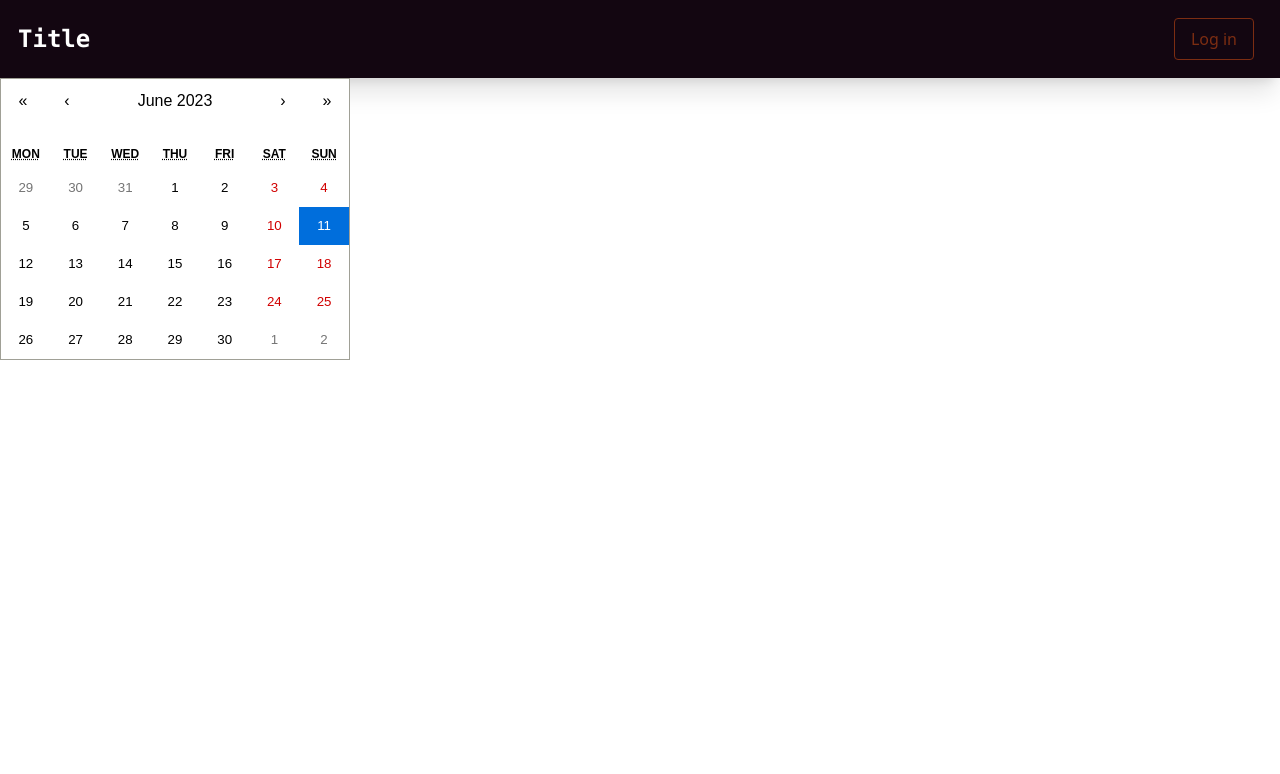
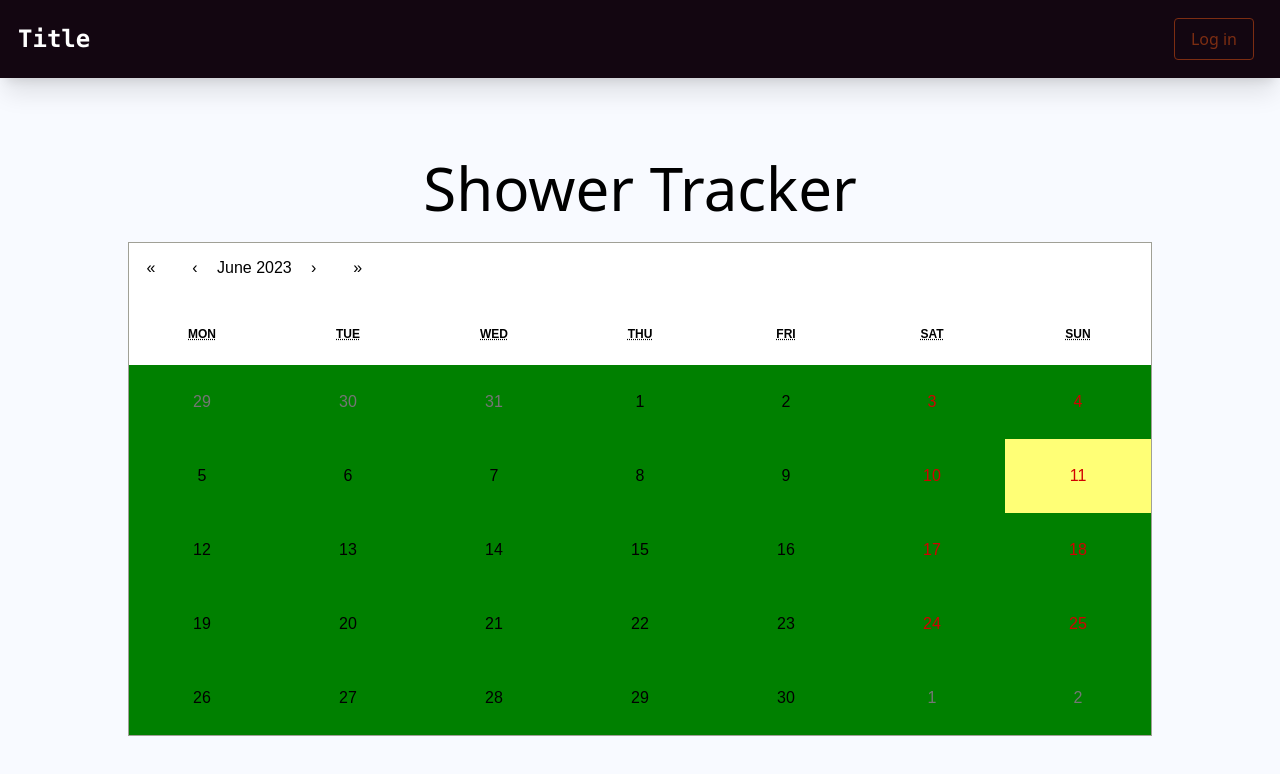
Before and after one commit to edisonqu/jamhacks-7, a React (Create React App) app: page / in a window 1280 px wide. Shown: the top 774 px of the page. Built offline with nearby package versions, Linux system fonts and the light colour scheme.

Commit message:
track/upload page

```diff
--- a/src/index.css
+++ b/src/index.css
@@ -1,3 +1,7 @@
 @tailwind base;
 @tailwind components;
 @tailwind utilities;
+
+body {
+  background-color: #f8faff
+}
--- a/src/pages/Home.js
+++ b/src/pages/Home.js
@@ -1,14 +1,23 @@
 import React from 'react'
 import { useState } from 'react'
 import Calendar from 'react-calendar';
-import 'react-calendar/dist/Calendar.css';
+import './page-styles/Home.css'
 
 const Home = () => {
-    const [value, onChange] = useState(new Date());
+
+    const [date, setDate] = useState(new Date());
+    const onChange = date => {
+        setDate(date)
+    }
+
   return (
     <div>
-
-         <Calendar onChange={onChange} value={value} />
+        <div className='w-full flex flex-col items-center justify-center h-full mt-20'>
+            <h1 className='text-6xl mb-6'>Shower Tracker</h1>
+            <Calendar onChange={onChange} className=''/>
+            <p>{date.toString}</p>
+            <p></p>
+         </div>
 
     </div>
   )
--- a/src/pages/Track.js
+++ b/src/pages/Track.js
@@ -1,8 +1,61 @@
 import React from 'react'
+import { useState } from 'react'
+import Check from '../pictures/check.png'
 
 const Track = () => {
+    const [selectedFile, setSelectedFile] = useState();
+	const [isFilePicked, setIsFilePicked] = useState(false);
+
+    const changeHandler = (event) => {
+		setSelectedFile(event.target.files[0]);
+		setIsFilePicked(true);
+	};
+
+	const handleSubmission = () => {
+	};
+
   return (
-    <div>Track</div>
+    <div>
+        <div className='bg-gray-100 mx-60 mt-20 rounded-3xl flex flex-col justify-between shadow-2xl' style={{ height: 550}}>
+            <div className='flex justify-between mx-20 mt-10'>
+                <div>
+                    <h1 className='text-3xl text-blue-700 font-semibold'>Upload</h1>
+                    <h2 className='text-blue-300 text-xl'>A picture of yourself <br /> after the shower</h2>
+                </div>
+                <div>
+
+                    <input type="file" name="file" onChange={changeHandler} />
+                    {isFilePicked ? (
+                        <div>
+                            <p>Filename: {selectedFile.name}</p>
+                            <p>Filetype: {selectedFile.type}</p>
+                            <p>Size in bytes: {selectedFile.size}</p>
+                            <p>
+                                lastModifiedDate:{' '}
+                                {selectedFile.lastModifiedDate.toLocaleDateString()}
+                            </p>
+                        </div>
+                    ) : (
+                        <p>Select a file to show details</p>
+                    )}
+			<div>
+				<button onClick={handleSubmission}>Submit</button>
+			</div>
+                </div>
+            </div>
+            <div className='bg-blue-300 w-full h-1'></div>
+            <div className='flex justify-between mx-20 mb-20'>
+                <div>
+                    <img src={Check}></img>
+
+                </div>
+                <div>
+                    <h1 className='text-3xl text-blue-700 font-semibold'>Verify</h1>
+                    <h2 className='text-blue-300 text-xl'>When the photo is verified <br /> you will be verified for the day</h2>
+                </div>
+            </div>
+        </div>
+    </div>
   )
 }
 
--- /dev/null
+++ b/src/pages/page-styles/Home.css
@@ -0,0 +1,124 @@
+
+
+
+
+
+.react-calendar {
+    width: 80%;
+    max-width: 100%;
+    background: white;
+    border: 1px solid #a0a096;
+    font-family: Arial, Helvetica, sans-serif;
+    line-height: 3.125em;
+}
+.react-calendar--doubleView {
+    width: 700px;
+}
+.react-calendar--doubleView .react-calendar__viewContainer {
+    display: flex;
+    margin: -0.5em;
+}
+.react-calendar--doubleView .react-calendar__viewContainer > * {
+    width: 50%;
+    margin: 0.5em;
+}
+.react-calendar,
+.react-calendar *,
+.react-calendar *:before,
+.react-calendar *:after {
+    -moz-box-sizing: border-box;
+    -webkit-box-sizing: border-box;
+    box-sizing: border-box;
+}
+.react-calendar button {
+    margin: 0;
+    border: 0;
+    outline: none;
+}
+.react-calendar button:enabled:hover {
+    cursor: pointer;
+}
+.react-calendar__navigation {
+    height: 44px;
+    margin-bottom: 1em;
+}
+.react-calendar__navigation button {
+    min-width: 44px;
+    background: none;
+}
+.react-calendar__navigation button:enabled:hover,
+.react-calendar__navigation button:enabled:focus {
+    background-color: #e6e6e6;
+}
+.react-calendar__navigation button[disabled] {
+    background-color: #f0f0f0;
+}
+.react-calendar__month-view__weekdays {
+    text-align: center;
+    text-transform: uppercase;
+    font-weight: bold;
+    font-size: 0.75em;
+}
+.react-calendar__month-view__weekdays__weekday {
+    padding: 0.5em;
+}
+.react-calendar__month-view__weekNumbers {
+    font-weight: bold;
+}
+.react-calendar__month-view__weekNumbers .react-calendar__tile {
+    display: flex;
+    align-items: center;
+    justify-content: center;
+    font-size: 0.75em;
+    padding: calc(0.75em / 0.75) calc(0.5em / 0.75);
+}
+.react-calendar__month-view__days__day--weekend {
+    color: #d10000;
+}
+.react-calendar__month-view__days__day--neighboringMonth {
+    color: #757575;
+}
+.react-calendar__year-view .react-calendar__tile,
+.react-calendar__decade-view .react-calendar__tile,
+.react-calendar__century-view .react-calendar__tile {
+    padding: 2em 0.5em;
+}
+.react-calendar__tile {
+    max-width: 100%;
+    text-align: center;
+    padding: 0.75em 0.5em;
+    background: none;
+    background: green;
+}
+.react-calendar__tile:disabled {
+    background-color: #f0f0f0;
+}
+.react-calendar__tile:enabled:hover,
+.react-calendar__tile:enabled:focus {
+    background-color: #e6e6e6;
+}
+.react-calendar__tile--now {
+    background: #ffff76;
+}
+.react-calendar__tile--now:enabled:hover,
+.react-calendar__tile--now:enabled:focus {
+    background: #ffffa9;
+}
+.react-calendar__tile--hasActive {
+    background: #76baff;
+}
+.react-calendar__tile--hasActive:enabled:hover,
+.react-calendar__tile--hasActive:enabled:focus {
+    background: #a9d4ff;
+}
+.react-calendar__tile--active {
+    background: #006edc;
+    color: white;
+}
+.react-calendar__tile--active:enabled:hover,
+.react-calendar__tile--active:enabled:focus {
+    background: #1087ff;
+}
+.react-calendar--selectRange .react-calendar__tile--hover {
+    background-color: #e6e6e6;
+}
```
Also changed, not shown: src/pictures/check.png (added).
